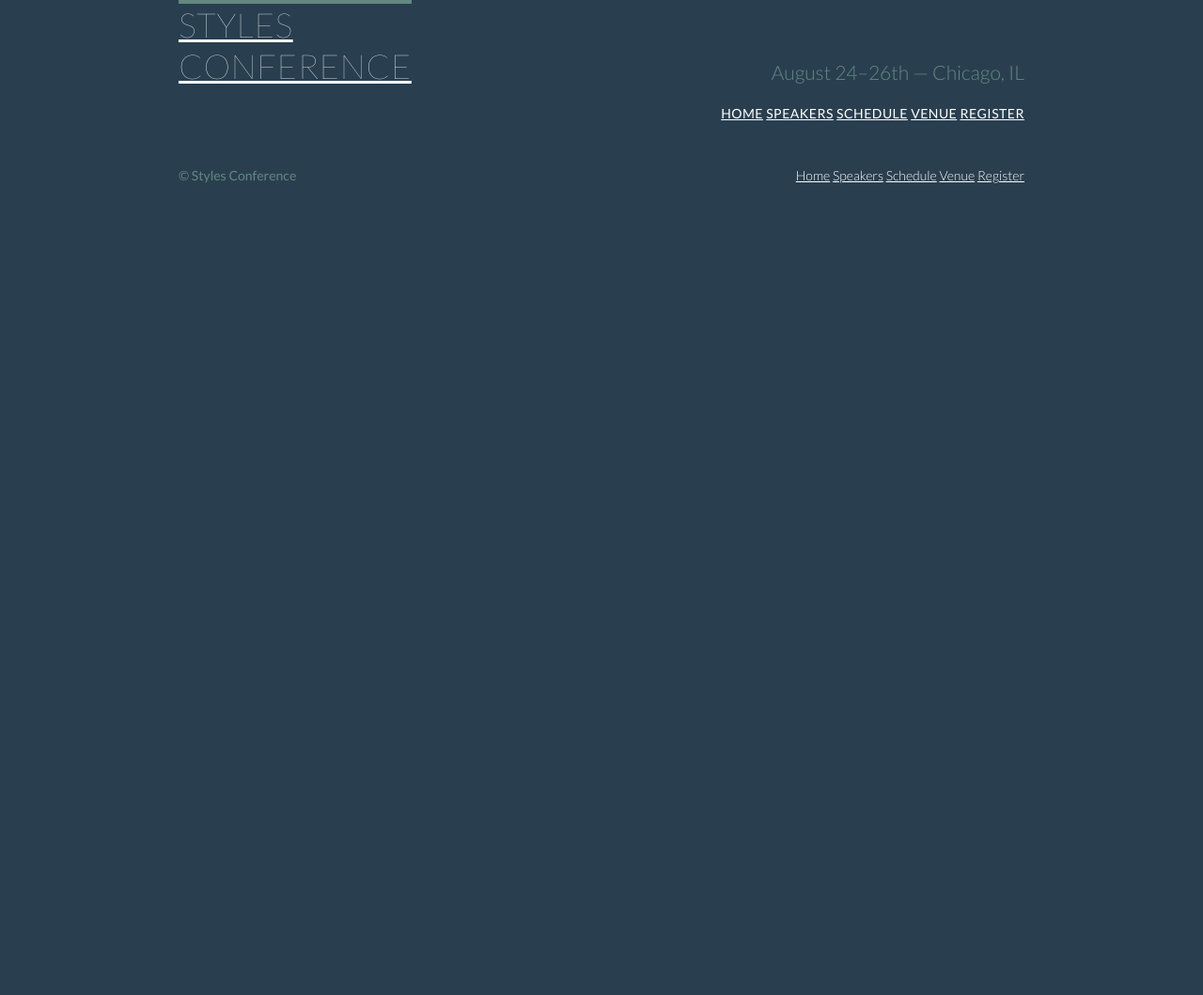
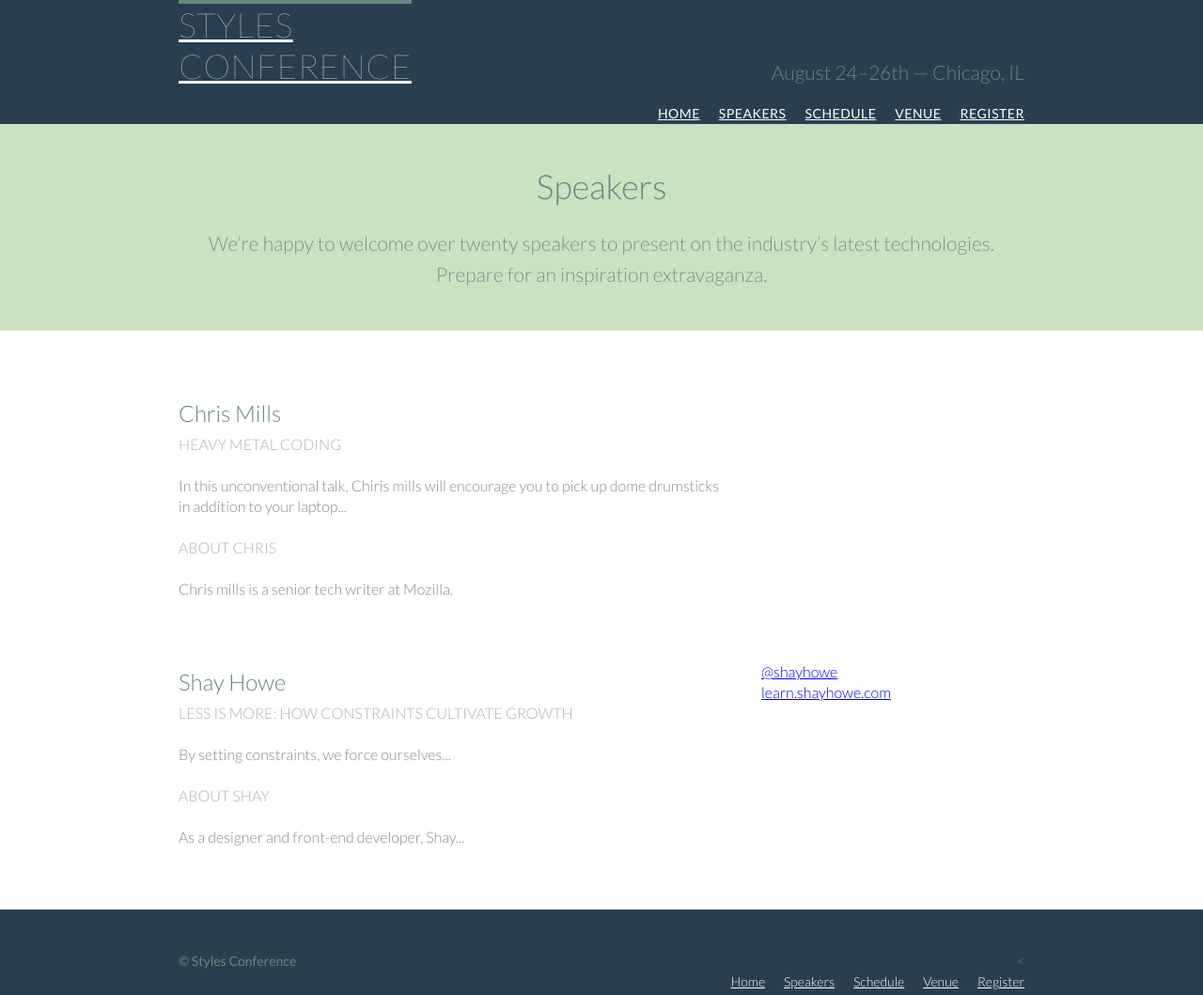
Before and after one commit to AlexanderCode/HTML_and_CSS_Practice, a plain HTML site: page styles-conference/stylesheets/speakers.html in a window 1280 px wide. Shown: the whole page at 94% size. Before the commit the page ends 800 px from the top, so only its background shows below. Drawn offline with Linux system fonts and the light colour scheme.

Commit message:
updates to style website

```diff
--- a/styles-conference/stylesheets/main.css
+++ b/styles-conference/stylesheets/main.css
@@ -246,6 +246,14 @@ navigation
 .nav {
   text-align: right;
 }
+.nav li {
+  display: inline-block;
+  margin: 0 10px;
+  vertical-align: top;
+}
+.nav li:last-child {
+  margin-right: 0;
+}
 .teaser a:hover h3 {
   color: #a9b2b9;
 }
@@ -254,6 +262,36 @@ Rows
 */
 .row {
   background: #fff;
-  min-width: 960px;
   padding: 66px 0 44px 0;
 }
+.row,
+.row-alt {
+  min-width: 960px;
+}
+.row-alt {
+  background: #cbe2c1;
+  background: -webkit-linear-gradient (to right, #a1d3b0, #f6f1d3);
+  background: -moz-linear-gradient (to right, #a1d3b0, #f6f1d3);
+  background: linear-gradient (to right, #a1d3b0, #f6f1d3);
+  padding: 44px 0 22px 0;
+}
+/*
+leads
+*/
+.lead {
+  text-align: center;
+}
+.lead p {
+  font-size: 21px;
+  line-height: 33px;
+}
+/*
+Speakers
+*/
+.spearker-info {
+  border: 1px solid #dfe2e5;
+  border-radius: 5px;
+}
+.speaker {
+  margin-bottom: 44px;
+}
--- a/styles-conference/stylesheets/speakers.html
+++ b/styles-conference/stylesheets/speakers.html
@@ -13,21 +13,64 @@
     </h1>
   <h3 class="tagline">August 24&ndash;26th &mdash; Chicago, IL</h3>
   <nav class="nav primary-nav">
-    <a href="index.html">Home</a>
-    <a href="speakers.html">Speakers</a>
-    <a href="schedule.html">Schedule</a>
-    <a href="venue.html">Venue</a>
-    <a href="register.html">Register</a>
+    <ul>
+      <li><a href="index.html">Home</a></li><!--
+      --><li><a href="speakers.html">Speakers</a></li><!--
+      --><li><a href="schedule.html">Schedule</a></li><!--
+      --><li><a href="venue.html">Venue</a></li><!--
+      --><li><a href="register.html">Register</a></li>
+    </ul>
   </nav>
   </header>
+  <section class="row-alt">
+    <div class="lead container">
+      <h1>Speakers</h1>
+      <p>We&#8217;re happy to welcome over twenty speakers to present on the industry&#8217;s latest technologies. Prepare for an inspiration extravaganza.</p>
+    </div>
+  </section>
+  <section class="row">
+    <div class="grid">
+    <section class="speaker" id="chris-mills">
+      <div class="col-2-3">
+        <h2>Chris Mills</h2>
+        <h5>Heavy Metal Coding</h5>
+        <p>In this unconventional talk, Chiris mills will encourage you to pick up dome drumsticks in addition to your laptop...
+        <h5>About Chris</h5>
+        <p>Chris mills is a senior tech writer at Mozilla.</p>
+      </div><!--
+      --><aside class="col-1-3">
+
+      </aside>
+    </section>
+      <section id="shay-howe">
+        <div class="col-2-3">
+          <h2>Shay Howe</h2>
+          <h5>Less Is More: How Constraints Cultivate Growth</h5>
+          <p>By setting constraints, we force ourselves...</p>
+          <h5>About Shay</h5>
+          <p>As a designer and front-end developer, Shay...</p>
+        </div><!--
+        --><aside class="col-1-3">
+          <div class="speaker-info">
+            <ul>
+              <li><a href="https://twitter.com/shayhowe">@shayhowe</a></li>
+              <li><a href="http://learn.shayhowe.com">learn.shayhowe.com</a></li>
+            </ul>
+          </div>
+        </aside>
+      </section>
+    </div>
+  </section>
 <footer class="primary-footer container group">
 <small>&copy; Styles Conference</small>
   <nav class="nav">
-    <a href="index.html">Home</a>
-    <a href="speakers.html">Speakers</a>
-    <a href="schedule.html">Schedule</a>
-    <a href="venue.html">Venue</a>
-    <a href="register.html">Register</a>
+    <<ul>
+      <li><a href="index.html">Home</a></li><!--
+      --><li><a href="speakers.html">Speakers</a></li><!--
+      --><li><a href="schedule.html">Schedule</a></li><!--
+      --><li><a href="venue.html">Venue</a></li><!--
+      --><li><a href="register.html">Register</a></li>
+    </ul>
   </nav>
   </footer>
 </body>
```
Also changed, not shown: styles-conference/stylesheets/index.html (+14 -10 lines), styles-conference/stylesheets/register.html (+20 -10 lines), styles-conference/stylesheets/schedule.html (+20 -10 lines), styles-conference/stylesheets/venue.html (+20 -10 lines).
